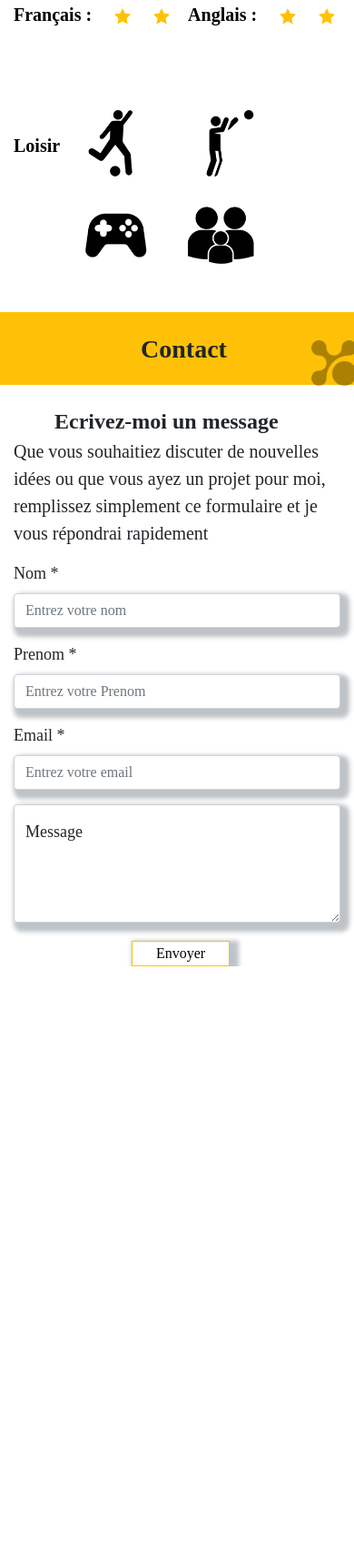
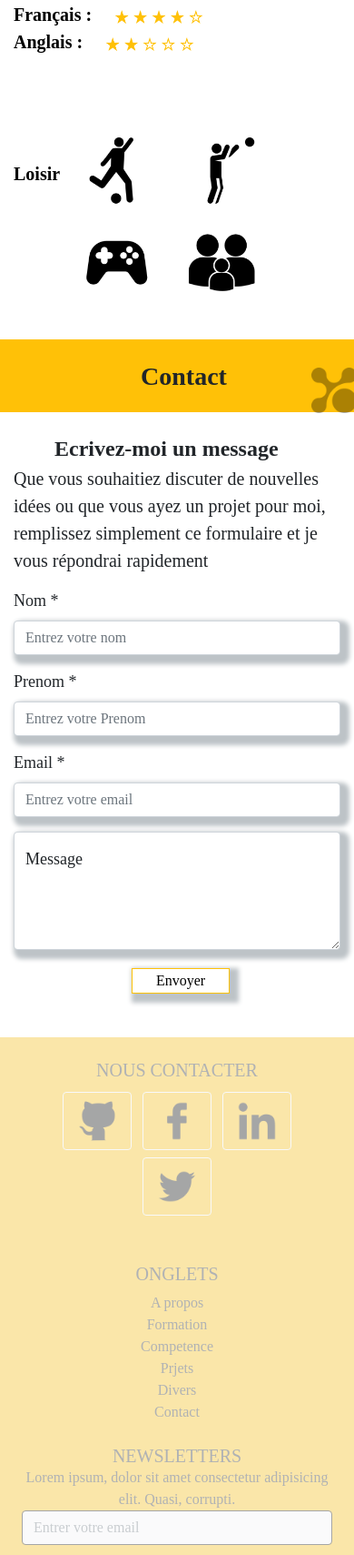
Before and after one commit to Sonhibou/My-porfolio, a plain HTML site: page index.html in a window 390 px wide. Shown: the part 3984-5693 px from the top of the page at 91% size. Before the commit the page ends 5046 px from the top, so only its background shows below. Drawn offline with nearby package versions, Linux system fonts and the light colour scheme; a web font is replaced by a local one.

Commit message:
Feat : Integration de la parrie Footer

```diff
--- a/index.html
+++ b/index.html
@@ -7,6 +7,7 @@
     <link href="https://cdn.jsdelivr.net/npm/bootstrap@5.0.2/dist/css/bootstrap.min.css" rel="stylesheet" integrity="sha384-EVSTQN3/azprG1Anm3QDgpJLIm9Nao0Yz1ztcQTwFspd3yD65VohhpuuCOmLASjC" crossorigin="anonymous">
     <script src="https://cdn.jsdelivr.net/npm/bootstrap@5.0.2/dist/js/bootstrap.bundle.min.js" integrity="sha384-MrcW6ZMFYlzcLA8Nl+NtUVF0sA7MsXsP1UyJoMp4YLEuNSfAP+JcXn/tWtIaxVXM" crossorigin="anonymous"></script>
     <link rel="stylesheet" href="style.css">
+    <script src="https://kit.fontawesome.com/701e555d7c.js" crossorigin="anonymous"></script>
     <script src="script.js"></script>
     <title>Neezy-Craft-Porfolio</title>
 </head>
@@ -26,7 +27,7 @@
                       <a class="nav-link ms-5" href="#competence">Compétences</a>
                       <a class="nav-link ms-5" href="#projet">Projets</a>
                       <a class="nav-link ms-5" href="#divers">Divers</a>
-                      <a class="nav-link ms-5" href="#">Contact</a>
+                      <a class="nav-link ms-5" href="#contact">Contact</a>
                     </div>
                   </div>
                 </div>
@@ -157,16 +158,17 @@
         <img src="Images/abstract.png" alt=""><br>
           <span><b>Langues parlées</b></span><br>
           <span class="langue">Français :
-            <img src="Images/etoile (1).png" alt="">
-            <img src="Images/etoile (1).png" alt="">
+            <img src="Images/start-fr.png" alt="" class="start-fr w-25">
+          </span><br>
+          <span class="langue">Anglais :
+            <img src="Images/start-en.png" alt="" class="start-en w-25">
+
+          </span><br>
+          <span class="loisir">Loisir
+            <img src="Images/losir.png" alt="" class="img-loisir">
           </span>
-          <span class="langue">Anglais :
-            <img src="Images/etoile (1).png" alt="">
-            <img src="Images/etoile (1).png" alt="">
-          </span>
-          <span class="loisir">Loisir</span>
          <!-- <img src="Images/football-player-attempting-to-kick-ball (1).png" alt="" class="football"> -->
-         <img src="Images/losir.png" alt="" class="img-loisir">
+
        </section><br><br>
         <!-- ================================= Section Divers ===================== -->
         <section id="contact">
@@ -196,7 +198,83 @@
             </div>
             <button type="submit" class="btn-envoyer">Envoyer</button>
           </form>
-        </section>
+        </section><br><br>
+           <!-- ================================= Section Compétences ===================== -->
+
+            <footer class="bg-light text-center text-lg-start">
+              <!-- Grid container -->
+              <div class="container p-4" style="background: #FFC107; opacity: 0.33;";>
+                <!--Grid row-->
+                <div class="row">
+                  <!--Grid column-->
+                  <div class="col-lg-3 col-md-6 mb-4 mb-md-0">
+                    <h5 class="text-uppercase">Nous contacter</h5>
+                    <section class="mb-4">
+                      <!-- Facebook -->
+                      <a class="btn btn-outline-light btn-floating m-1" href="#!" role="button"
+                        ><img src="Images/github.png" style="width: 50px; border: none;" alt=""></a>
+                        <a class="btn btn-outline-light btn-floating m-1" href="#!" role="button"
+                        ><img src="Images/facebook.png" style="width: 50px;" alt=""></a>
+                        <a class="btn btn-outline-light btn-floating m-1" href="#!" role="button"
+                        ><img src="Images/linkedin (1).png" style="width: 50px;" alt=""></a>
+                        <a class="btn btn-outline-light btn-floating m-1" href="#!" role="button"
+                        ><img src="Images/twitter (1).png" style="width: 50px;" alt=""></a>
+                    </section>
+                  </div>
+                  <!--Grid column-->
+
+                  <!--Grid column-->
+
+
+                  <!--Grid column-->
+                  <div class="col-lg-3 col-md-6 mb-4 mb-md-0">
+                    <h5 class="text-uppercase">Onglets</h5>
+
+                    <ul class="list-unstyled mb-0">
+                      <li>
+                        <a href="#profil" class="text-dark">A propos</a>
+                      </li>
+                      <li>
+                        <a href="#formation" class="text-dark">Formation</a>
+                      </li>
+                      <li>
+                        <a href="#competence" class="text-dark">Competence</a>
+                      </li>
+                      <li>
+                        <a href="#projet" class="text-dark">Prjets</a>
+                      </li>
+                      <li>
+                        <a href="#divers" class="text-dark">Divers</a>
+                      </li>
+                      <li>
+                        <a href="#contact" class="text-dark">Contact</a>
+                      </li>
+
+                    </ul>
+                  </div>
+                  <!--Grid column-->
+
+                  <!--Grid column-->
+                  <div class="col-lg-3 col-md-6 mb-4 mb-md-0">
+                    <h5 class="text-uppercase mb-0">Newsletters</h5>
+                    <span>Lorem ipsum, dolor sit amet consectetur adipisicing elit. Quasi, corrupti.</span>
+                    <input type="text" class="form-control" placeholder="Entrer votre email">
+                    <button type="submit" class="btn-envoyer-nl">Envoyer</button>
+                  </div>
+                  <!--Grid column-->
+                </div>
+                <!--Grid row-->
+              </div>
+              <!-- Grid container -->
+
+              <!-- Copyright -->
+              <div class="text-center p-3" style="background-color: #FFC107; opacity: 0.33;">
+                © 2021 Copyright Ce modèle est conçu et développé par :
+                <a class="text-dark" href="#">Neezy-Crat</a>
+              </div>
+              <!-- Copyright -->
+            </footer>
+           </footer>
     </main>
 </body>
 </html>
--- a/style.css
+++ b/style.css
@@ -53,6 +53,7 @@
   }
     .nav-link a :hover{
         color: #FFC107;
+        margin-left: -4px;
     }
   .bienvenu{
       font-size: 24px;
@@ -265,6 +266,13 @@
         margin-top: 0px;
 
     }
+    #divers .loisir{
+        margin-top: 20px;
+    }
+    #divers .start-fr{
+        margin-left: -42px;
+
+    }
     #divers .img-loisir{
         opacity: 2;
         width: 50%;
@@ -321,4 +329,25 @@
         margin-left: 130px;
         box-shadow: 5px 5px 5px 5px #bdc3c7;
     }
-}
+    /* Footer */
+   .col-lg-3 .btn-envoyer-nl {
+    border: 1px solid #FFC107;
+    background: #FFFFFF;
+    color: black;
+    margin-top: 20px;
+    width: 30%;
+
+    box-shadow: 5px 5px 5px 5px #bdc3c7;
+    }
+    .col-lg-3 .form-control{
+        border: 1px solid black;
+    }
+    .col-lg-3 span{
+        opacity: 2;
+    }
+    .col-lg-3 li a{
+        opacity: 2;
+        text-decoration: none;
+        color: black;
+    }
+   }
```
Also changed, not shown: Images/start-en.png (added), Images/start-fr.png (added).
